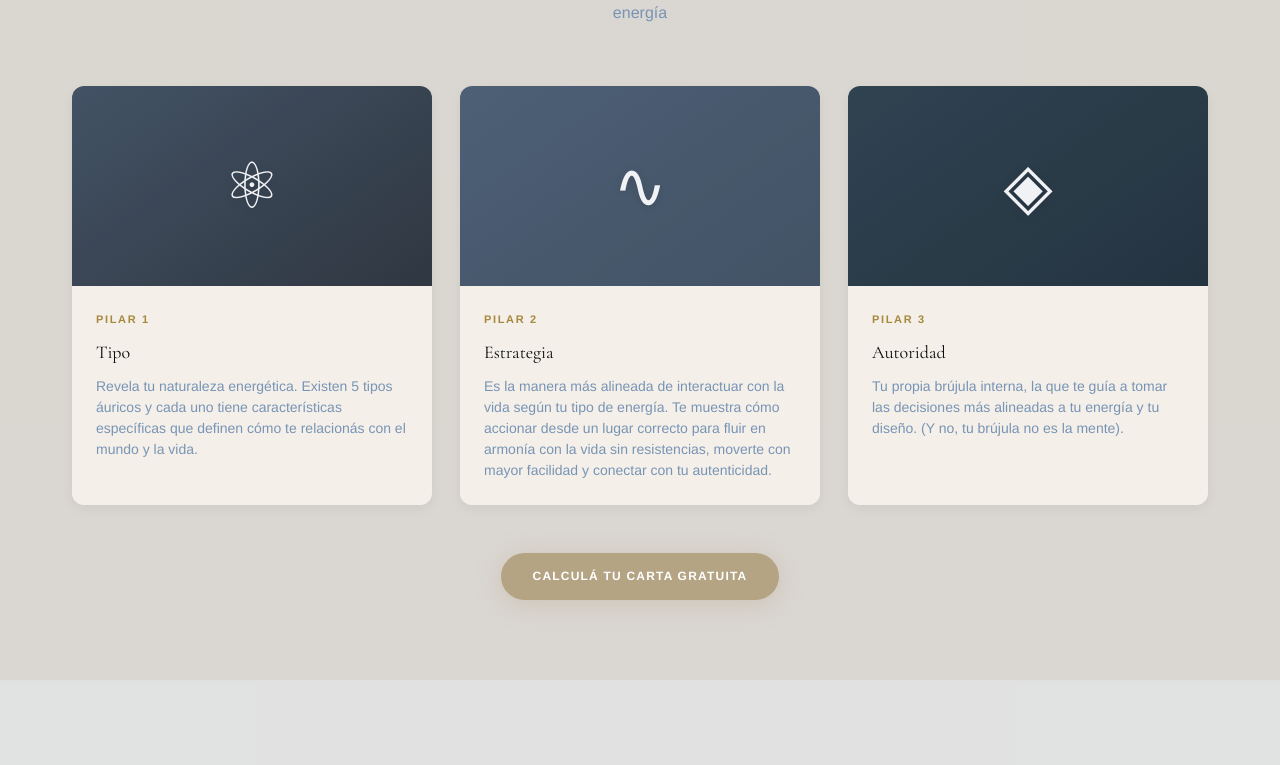
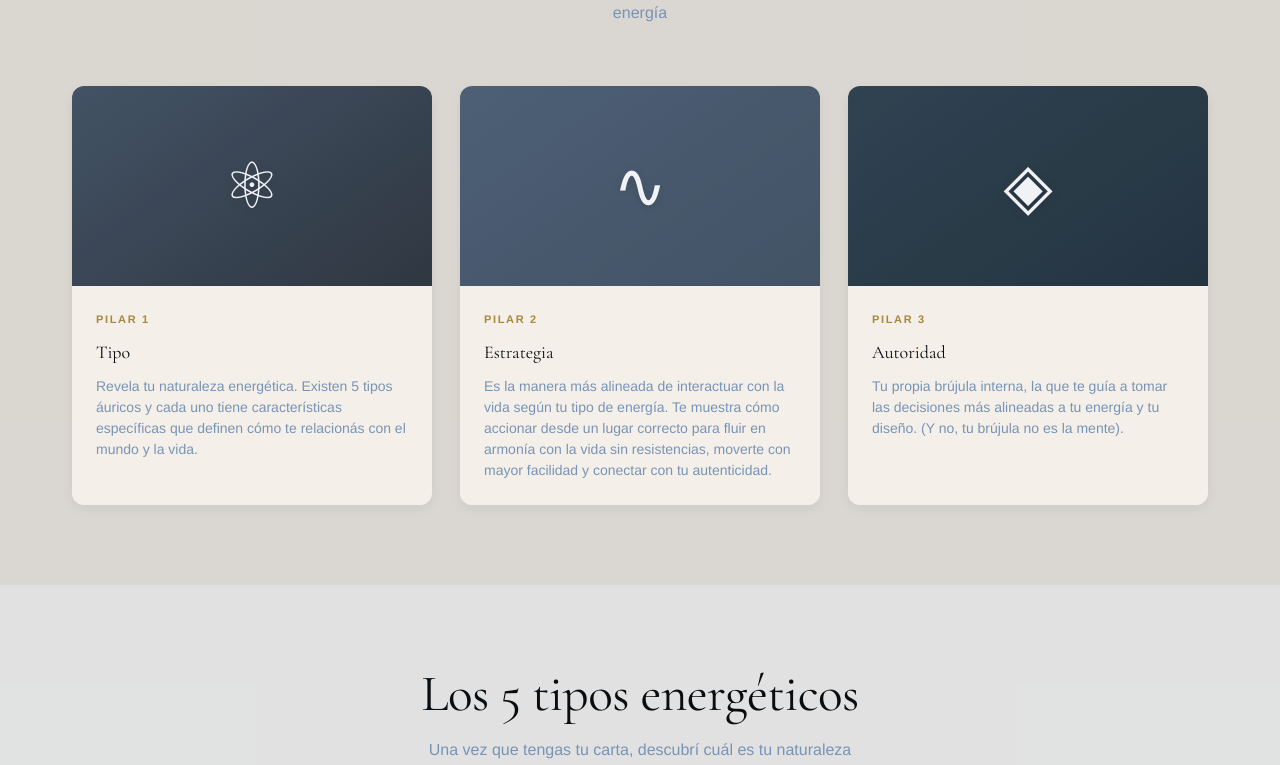
Before and after one commit to SrKrays/miastral, a React (Vite) app: page /diseno-humano in a window 1280 px wide. Shown: the part 3127-3892 px from the top of the page. Built offline with nearby package versions, Linux system fonts and the light colour scheme.

Commit message:
Fix metodo de pago + carta astral agregada + imagenes incorporadas

```diff
--- a/src/pages/DisenoHumano.jsx
+++ b/src/pages/DisenoHumano.jsx
@@ -157,9 +157,6 @@ export default function DisenoHumano() {
           <div className="astro-cards-grid">
             {PILARES.map(item => <PilarCard key={item.id} item={item} />)}
           </div>
-          <div style={{ textAlign:'center', marginTop:48 }}>
-            <a href="#calculadora" className="btn-coral">Calculá tu carta gratuita</a>
-          </div>
         </div>
       </section>
 
```
